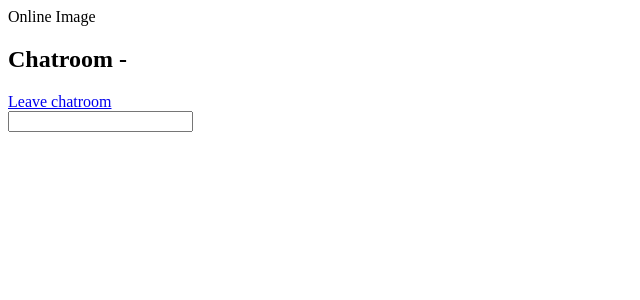
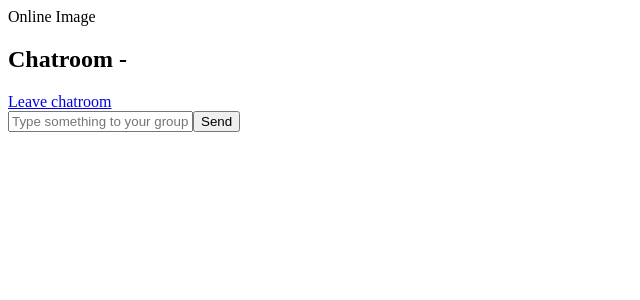
Before and after one commit to webroyit/yc93ns-WRIChatTime, a React (Create React App) app: page /chat in a window 1280 px wide. Shown: the top 300 px of the page, without its empty margins (0-640 px from the left). Built offline with nearby package versions, Linux system fonts and the light colour scheme; no server answers.

Commit message:
Move the input field to it own component

```diff
--- a/src/components/Chat.js
+++ b/src/components/Chat.js
@@ -3,6 +3,7 @@ import queryString from 'query-string';
 import io from 'socket.io-client';
 
 import ChatHeader from './ChatHeader';
+import ChatInput from './ChatInput';
 
 let socket;
 
@@ -64,11 +65,11 @@ const Chat = ({ location }) => {
     return(
         <div className="chat">
             <div className="chat__container">
-                <ChatHeader room={ room }/>
-                <input
-                    value={message}
-                    onChange={e => setMessage(e.target.value)}
-                    onKeyPress={e => e.key === "Enter" ? sendMessage(e) : null} />
+                <ChatHeader room={room}/>
+                <ChatInput
+                    message={message}
+                    setMessage={setMessage}
+                    sendMessage={sendMessage} />
             </div>
         </div>
     );
--- /dev/null
+++ b/src/components/ChatInput.js
@@ -0,0 +1,20 @@
+import React from 'react';
+
+const ChatInput = ({ message, setMessage, sendMessage }) => {
+    return(
+        <form className="chatInput">
+            <input
+                className="chatInput__input"
+                type="text"
+                placeholder="Type something to your group..."
+                value={message}
+                onChange={e => setMessage(e.target.value)}
+                onKeyPress={e => e.key === "Enter" ? sendMessage(e) : null} />
+            <button className="chatInput__button" onClick={e => sendMessage(e)}>
+                Send
+            </button>
+        </form>
+    );
+};
+
+export default ChatInput;
```
